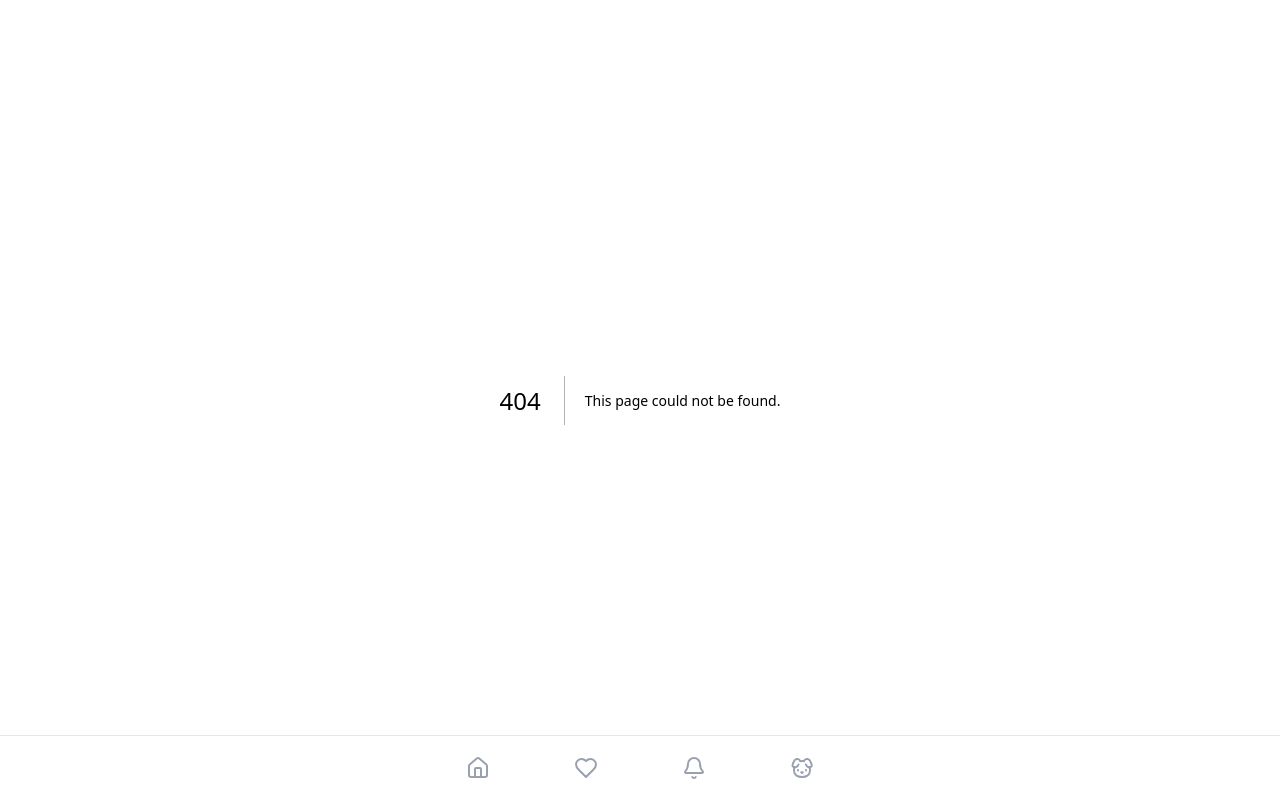
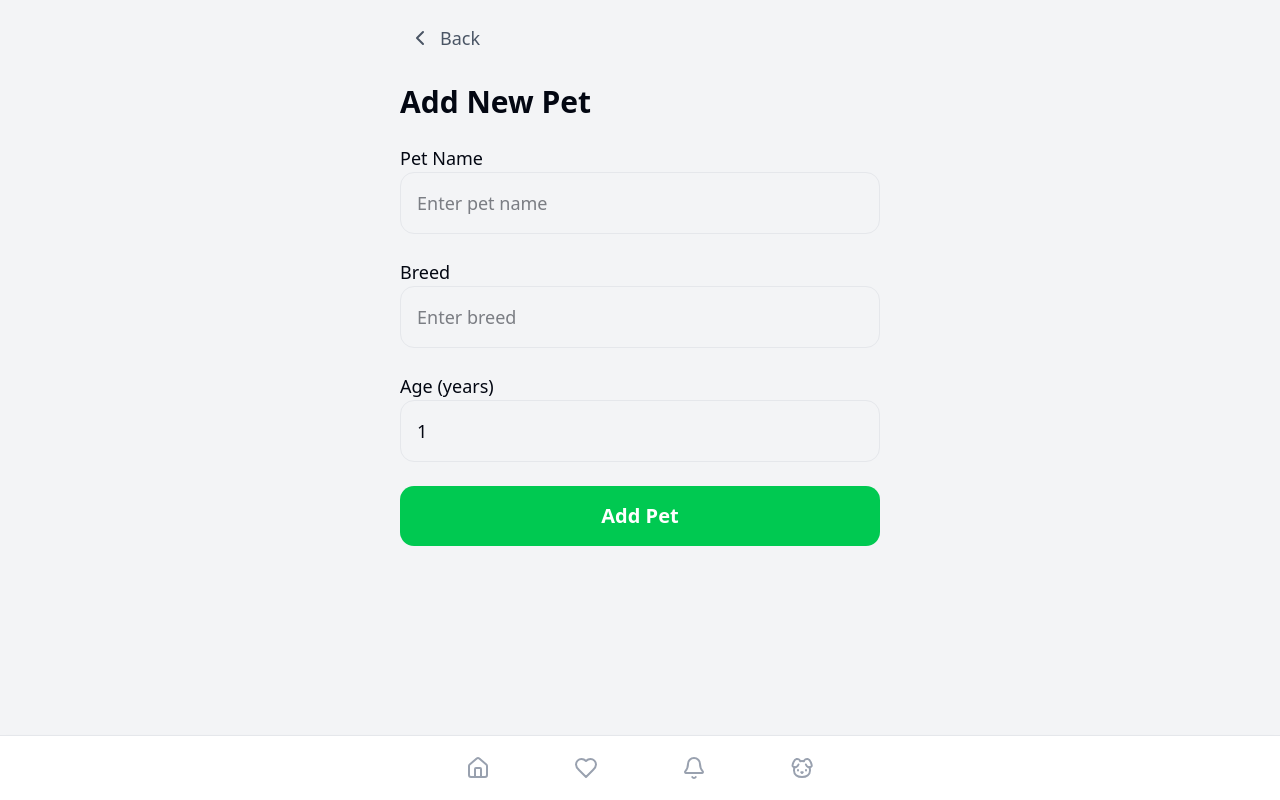
Before and after one commit to sharmashiv24251/zooco, a Next.js app: page /pets/add in a window 1280 px wide. Before the commit this address had no page. Built offline with nearby package versions, Linux system fonts and the light colour scheme; no server answers.

Commit message:
feat(pets): enhance pet management UI with detailed views and forms

```diff
--- /dev/null
+++ b/src/app/pets/[id]/edit/page.tsx
@@ -0,0 +1,53 @@
+import { fetchPetById, updatePet } from "@/lib/network";
+import { Link2 } from "lucide-react";
+import Link from "next/link";
+import PetForm from "../../pet-form";
+
+interface PageProps {
+  params: { id: string };
+}
+
+const PetDetailPage = async ({ params }: PageProps) => {
+  const { data, statusCode } = await fetchPetById(params.id);
+
+  if (!data || statusCode !== 200) {
+    return (
+      <div className="p-4">
+        <div className="bg-red-100 text-red-800 p-4 rounded-xl">
+          <p className="text-lg">Pet not found</p>
+        </div>
+      </div>
+    );
+  }
+
+  return (
+    <div>
+      <h1>{data?.name}</h1>
+      <p>{data?.breed}</p>
+      <p>{data?.age}</p>
+
+      <Link
+        href={`/pets/${params.id}`}
+        className="text-blue-500 hover:underline flex items-center space-x-2"
+      >
+        <span>Back to Pet</span>
+        <Link2 className="h-4 w-4" />
+      </Link>
+      {statusCode !== 200 && (
+        <div className="bg-red-100 text-red-800 p-4 rounded-lg mt-4">
+          <p>Error fetching pet details. Please try again later.</p>
+        </div>
+      )}
+      {!data && statusCode === 200 && (
+        <div className="bg-yellow-100 text-yellow-800 p-4 rounded-lg mt-4">
+          <p>No pet found with this ID.</p>
+        </div>
+      )}
+
+      <Link href={`/pets/${data?.id}/edit`}>edit pet</Link>
+      <PetForm initialData={data} />
+    </div>
+  );
+};
+
+export default PetDetailPage;
--- /dev/null
+++ b/src/app/pets/[id]/page.tsx
@@ -0,0 +1,84 @@
+import { fetchPetById } from "@/lib/network";
+import { BackButton } from "@/components/back-button";
+import Link from "next/link";
+import { Avatar } from "@/components/ui/avatar";
+import { AvatarFallback } from "@/components/ui/avatar";
+import { Calendar, Clock } from "lucide-react";
+
+interface PageProps {
+  params: { id: string };
+}
+
+const PetDetailPage = async ({ params }: PageProps) => {
+  const { data, statusCode } = await fetchPetById(params.id);
+
+  if (!data || statusCode !== 200) {
+    return (
+      <div className="p-4">
+        <BackButton />
+        <div className="bg-red-100 text-red-800 p-4 rounded-xl mt-6">
+          <p className="text-lg">Pet not found</p>
+        </div>
+      </div>
+    );
+  }
+
+  return (
+    <div className="p-4 max-w-lg mx-auto">
+      <BackButton />
+
+      <div className="mt-6 space-y-6">
+        <div className="flex items-center gap-4">
+          <Avatar className="h-24 w-24">
+            <AvatarFallback className="text-3xl bg-green-100 text-green-700">
+              {data.name[0]}
+            </AvatarFallback>
+          </Avatar>
+          <div>
+            <h1 className="text-3xl font-bold">{data.name}</h1>
+            <p className="text-xl text-gray-500">
+              {data.breed} · {data.age} yrs
+            </p>
+          </div>
+        </div>
+
+        <div className="bg-white rounded-xl p-6 shadow-md space-y-4">
+          <h2 className="text-2xl font-semibold">Reminders</h2>
+          {data.reminders.length === 0 ? (
+            <p className="text-gray-500">No reminders set</p>
+          ) : (
+            <div className="space-y-4">
+              {data.reminders.map((reminder) => (
+                <div
+                  key={reminder.id}
+                  className="border rounded-lg p-4 space-y-2"
+                >
+                  <h3 className="font-medium text-lg">{reminder.title}</h3>
+                  <div className="flex gap-4 text-gray-500">
+                    <span className="flex items-center gap-1">
+                      <Calendar size={16} />
+                      {reminder.date}
+                    </span>
+                    <span className="flex items-center gap-1">
+                      <Clock size={16} />
+                      {reminder.time}
+                    </span>
+                  </div>
+                </div>
+              ))}
+            </div>
+          )}
+        </div>
+
+        <Link
+          href={`/pets/${params.id}/edit`}
+          className="block w-full bg-green-500 text-white text-xl py-4 rounded-xl font-semibold text-center hover:bg-green-600"
+        >
+          Edit Pet
+        </Link>
+      </div>
+    </div>
+  );
+};
+
+export default PetDetailPage;
--- /dev/null
+++ b/src/app/pets/add/page.tsx
@@ -0,0 +1,5 @@
+import PetForm from "../pet-form";
+
+export default function AddPetPage() {
+  return <PetForm />;
+}
--- a/src/app/pets/page.tsx
+++ b/src/app/pets/page.tsx
@@ -1,21 +1,61 @@
-export default function PetsPage() {
+import { fetchPets } from "@/lib/network";
+import Link from "next/link";
+import { Avatar } from "@/components/ui/avatar";
+import { AvatarFallback } from "@/components/ui/avatar";
+
+export default async function PetsPage() {
+  const { data, statusCode } = await fetchPets();
+
   return (
-    <main className="px-6 py-8  min-h-screen space-y-6">
-      <h1 className="text-3xl font-bold text-gray-900">Your Pets 🐶</h1>
+    <main className="px-4 py-6 min-h-screen space-y-6 max-w-lg mx-auto">
+      <h1 className="text-4xl font-bold text-gray-900">Your Pets 🐶</h1>
 
-      <div className="bg-white rounded-2xl shadow-md p-6 border border-gray-100 flex justify-between items-center">
-        <div>
-          <h2 className="text-xl font-semibold text-gray-800">Browny</h2>
-          <p className="text-base text-gray-500">Golden Retriever · 4 yrs</p>
+      {statusCode !== 200 && (
+        <div className="bg-red-100 text-red-800 p-4 rounded-xl">
+          <p className="text-lg">
+            Error fetching pets. Please try again later.
+          </p>
         </div>
-        <span className="bg-green-100 text-green-800 text-sm px-4 py-1 rounded-full">
-          Active
-        </span>
+      )}
+
+      {data && data.length === 0 && (
+        <div className="bg-yellow-100 text-yellow-800 p-4 rounded-xl">
+          <p className="text-lg">No pets found. Add your first pet!</p>
+        </div>
+      )}
+
+      <div className="space-y-4">
+        {data &&
+          data.length > 0 &&
+          data.map((pet) => (
+            <Link
+              href={`/pets/${pet.id}`}
+              key={pet.id}
+              className="bg-white rounded-xl shadow-md p-4 border border-gray-100 flex items-center gap-4 hover:shadow-lg transition-shadow"
+            >
+              <Avatar className="h-16 w-16">
+                <AvatarFallback className="text-lg bg-green-100 text-green-700">
+                  {pet.name[0]}
+                </AvatarFallback>
+              </Avatar>
+              <div>
+                <h2 className="text-2xl font-semibold text-gray-800">
+                  {pet.name}
+                </h2>
+                <p className="text-lg text-gray-500">
+                  {pet.breed} · {pet.age} yrs
+                </p>
+              </div>
+            </Link>
+          ))}
       </div>
 
-      <button className="w-full bg-green-500 text-white text-lg py-4 rounded-2xl font-semibold shadow-md hover:bg-green-600">
+      <Link
+        href="/pets/add"
+        className="fixed bottom-25 left-4 right-4 max-w-lg mx-auto bg-green-500 p-4 text-white text-xl py-4 rounded-xl font-semibold shadow-lg hover:bg-green-600 flex items-center justify-center gap-2"
+      >
         + Add New Pet
-      </button>
+      </Link>
     </main>
   );
 }
--- /dev/null
+++ b/src/app/pets/pet-form.tsx
@@ -0,0 +1,114 @@
+"use client";
+
+import { updatePet, createPet } from "@/lib/network";
+import { BackButton } from "@/components/back-button";
+import { useRouter } from "next/navigation";
+import { useState } from "react";
+
+interface InitialData {
+  id: string;
+  name: string;
+  breed: string;
+  age: number;
+}
+
+const PetForm = ({ initialData }: { initialData?: InitialData }) => {
+  const router = useRouter();
+  const [isSubmitting, setIsSubmitting] = useState(false);
+  const [error, setError] = useState("");
+
+  const [formData, setFormData] = useState({
+    name: initialData?.name || "",
+    breed: initialData?.breed || "",
+    age: initialData?.age || 1,
+  });
+
+  const handleSubmit = async (e: React.FormEvent) => {
+    e.preventDefault();
+    setIsSubmitting(true);
+    setError("");
+
+    try {
+      const result = initialData
+        ? await updatePet(initialData.id, formData)
+        : await createPet(formData);
+
+      if (result.statusCode === 200) {
+        router.push("/pets");
+      } else {
+        setError(result.error || "Something went wrong");
+      }
+    } catch (err) {
+      setError("Failed to save pet");
+    } finally {
+      setIsSubmitting(false);
+    }
+  };
+
+  return (
+    <div className="p-4 max-w-lg mx-auto">
+      <BackButton />
+      <h1 className="text-3xl font-bold my-6">
+        {initialData ? "Edit Pet" : "Add New Pet"}
+      </h1>
+
+      {error && (
+        <div className="bg-red-100 text-red-800 p-4 rounded-xl mb-6">
+          <p>{error}</p>
+        </div>
+      )}
+
+      <form onSubmit={handleSubmit} className="space-y-6">
+        <div className="space-y-2">
+          <label className="text-lg font-medium">Pet Name</label>
+          <input
+            type="text"
+            value={formData.name}
+            onChange={(e) => setFormData({ ...formData, name: e.target.value })}
+            className="w-full p-4 rounded-xl border text-lg"
+            placeholder="Enter pet name"
+            required
+            disabled={isSubmitting}
+          />
+        </div>
+
+        <div className="space-y-2">
+          <label className="text-lg font-medium">Breed</label>
+          <input
+            type="text"
+            value={formData.breed}
+            onChange={(e) => setFormData({ ...formData, breed: e.target.value })}
+            className="w-full p-4 rounded-xl border text-lg"
+            placeholder="Enter breed"
+            required
+            disabled={isSubmitting}
+          />
+        </div>
+
+        <div className="space-y-2">
+          <label className="text-lg font-medium">Age (years)</label>
+          <input
+            type="number"
+            value={formData.age}
+            onChange={(e) => setFormData({ ...formData, age: Number(e.target.value) })}
+            className="w-full p-4 rounded-xl border text-lg"
+            required
+            min="0"
+            max="30"
+            disabled={isSubmitting}
+          />
+        </div>
+
+        <button
+          type="submit"
+          disabled={isSubmitting}
+          className="w-full bg-green-500 text-white text-xl py-4 rounded-xl font-semibold hover:bg-green-600 disabled:bg-gray-400 disabled:cursor-not-allowed transition-colors"
+        >
+          {isSubmitting ? "Saving..." : initialData ? "Save Changes" : "Add Pet"}
+        </button>
+      </form>
+    </div>
+  );
+};
+
+export default PetForm;
--- /dev/null
+++ b/src/components/back-button.tsx
@@ -0,0 +1,17 @@
+"use client";
+import { ChevronLeft } from "lucide-react";
+import { useRouter } from "next/navigation";
+
+export function BackButton() {
+  const router = useRouter();
+
+  return (
+    <button
+      onClick={() => router.back()}
+      className="flex items-center gap-2 text-gray-600 hover:text-gray-900 p-2"
+    >
+      <ChevronLeft size={24} />
+      <span className="text-lg">Back</span>
+    </button>
+  );
+}
--- a/src/lib/network.ts
+++ b/src/lib/network.ts
@@ -1,6 +1,6 @@
 import { API_ROUTES } from "./api-paths";
 
-
+const BASE_URL = process.env.NEXT_PUBLIC_API_BASE_URL || "http://localhost:3000";
 // Types
 export interface Pet {
   id: string;
@@ -44,7 +44,7 @@ async function baseFetch<T>(
   options?: RequestInit
 ): Promise<NetworkResponse<T>> {
   try {
-    const response = await fetch(url, {
+    const response = await fetch(BASE_URL + url, {
       headers: {
         'Content-Type': 'application/json',
         ...options?.headers,
```
